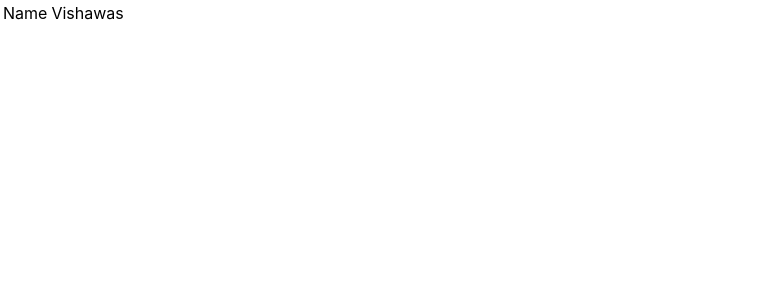
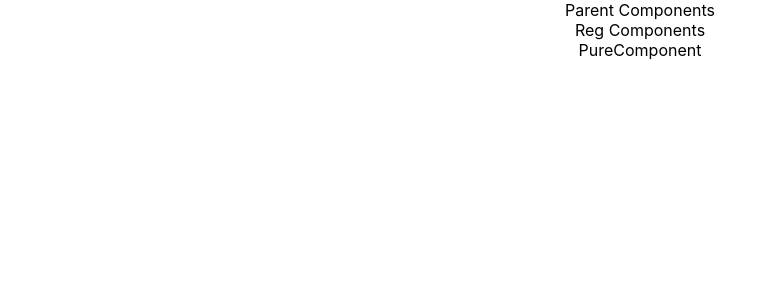
Before and after one commit to pirinth0403/react1, a React (Create React App) app: page / in a window 1280 px wide. Shown: the top 300 px of the page, without its empty margins (0-773 px from the left). Built offline with nearby package versions, Linux system fonts and the light colour scheme.

Commit message:
PureComponents

```diff
--- a/src/App.js
+++ b/src/App.js
@@ -13,6 +13,8 @@
 import LifecycleA from './components/LifecycleA';
 import FragmentDemo from './components/FragmentDemo';
 import Table from './components/Table';
+import PureComp from './components/PureComp';
+import ParentComp from './components/ParentComp';
 
 
 
@@ -34,7 +36,9 @@
     {/* <LifecycleB /> */}
     {/* <LifecycleA />   */}
     {/* <FragmentDemo/>  */}
-    <Table/>
+    {/* <Table/> */}
+    {/* <PureComp />  */}
+    <ParentComp />
     </div>
   );
 }
--- /dev/null
+++ b/src/components/ParentComp.js
@@ -0,0 +1,33 @@
+import React, { Component,PureComponent } from 'react'
+import PureComp from './PureComp'
+import RegComp from './RegComp'
+
+ class ParentComp extends PureComponent {
+     constructor(props) {
+         super(props)
+
+         this.state = {
+              name:"vishawas"
+         }
+     }
+     componentDidMount() {
+         setInterval(() => {
+             this.setState({
+                 name:'vishawas'
+             })
+         } ,2000)
+     }
+
+    render() {
+        console.log(" &&&&& Parent Component Render &&&&&")
+        return (
+            <div>
+                Parent Components
+                <RegComp name={this.state.name} />
+                <PureComp name={this.state.name} />
+            </div>
+        )
+    }
+}
+
+export default ParentComp
--- /dev/null
+++ b/src/components/PureComp.js
@@ -0,0 +1,15 @@
+import React, { PureComponent } from 'react'
+
+ class PureComp extends PureComponent {
+    render() {
+        console.log("  Pure  Component Render ")
+        return (
+            <div>
+                PureComponent
+
+            </div>
+        )
+    }
+}
+
+export default PureComp
--- /dev/null
+++ b/src/components/RegComp.js
@@ -0,0 +1,15 @@
+import React, { Component } from 'react'
+
+export class RegComp extends Component {
+    render() {
+        console.log(" Regular  Component Render  ")
+        return (
+            <div>
+                Reg Components
+
+            </div>
+        )
+    }
+}
+
+export default RegComp
```
